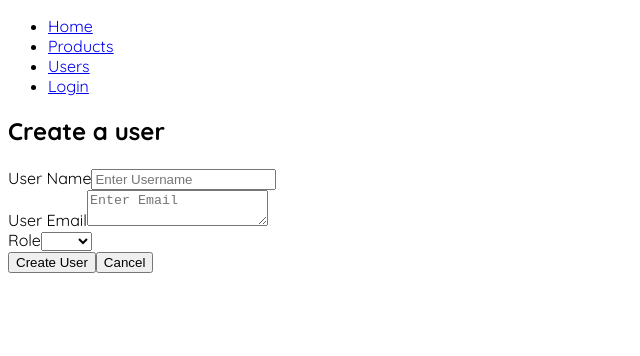
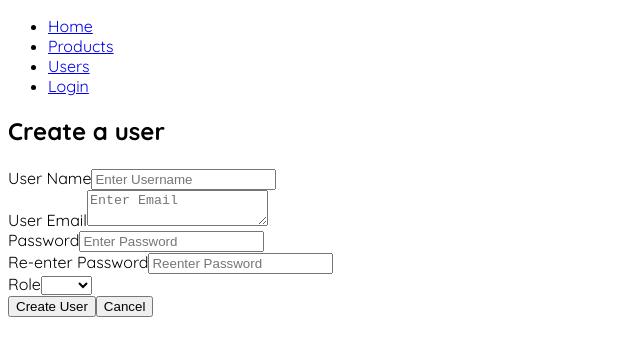
Before and after one commit to Innovation-scan-game/ISG-CMS, a Vue app: page /createuser in a window 1280 px wide. Shown: the top 356 px of the page, without its empty margins (0-640 px from the left). Built offline with nearby package versions, Linux system fonts and the light colour scheme; the HTML template or start-up script is replaced by a standard one.

Commit message:
Fixed and tested

```diff
--- a/src/components/users/CreateUser.vue
+++ b/src/components/users/CreateUser.vue
@@ -18,6 +18,25 @@
             placeholder="Enter Email"
           ></textarea>
         </div>
+
+        <div class="input-group mb-3">
+          <span class="input-group-text">Password</span>
+          <input type="password"
+            class="form-control"
+            v-model="user.password"
+            placeholder="Enter Password"
+          />
+        </div>
+
+        <div class="input-group mb-3">
+          <span class="input-group-text">Re-enter Password</span>
+          <input type="password"
+            class="form-control"
+            v-model="user.password2"
+            placeholder="Reenter Password"
+          />
+        </div>
+
         <div class="input-group mb-3">
           <span class="input-group-text">Role</span>
           <select class="form-select" v-model="user.role" placeholder="Select Role">
@@ -53,23 +72,28 @@ export default {
       user: {
         username: "",
         email: "",
-        role:"",
+        password:"",
 
       },
     };
   },
   methods: {
     addUser() {
-
+  if (this.user.password == this.user.password2) {
+    const payload = {
+      username: this.user.username,
+      email: this.user.email,
+      password: this.user.password,
+      };
     axios
-        .post("https://cardisc.azurewebsites.net/api/user", this.user
-        )
+      .post("https://cardisc.azurewebsites.net/api/user", payload)
       .then((res) => {
         console.log(res.data);
         this.$refs.form.reset();
         this.$router.push("/users");
       })
       .catch((error) => console.log(error));
+  }
 },
   },
 
--- a/src/components/users/EditUser.vue
+++ b/src/components/users/EditUser.vue
@@ -17,12 +17,15 @@
             v-model="user.email"
           ></textarea>
         </div>
+
         <div class="input-group mb-3">
           <span class="input-group-text">Role</span>
-          <select class="form-select" v-model="user.role">
+          <select class="form-select" v-model="user.role" placeholder="Select Role">
             <option :value="'user'">User</option>
+            <option :value="'Admin'">Admin</option>
           </select>
         </div>
+
 
         <div class="input-group mt-4">
           <button type="button" class="btn btn-primary" @click="updateUser">
@@ -45,7 +48,7 @@
 import axios from '../../axios-auth'
 
 export default {
-  name: "CreateUser",
+  name: "UpdateUser",
   props: {
     id: String,
   },
@@ -56,6 +59,7 @@ export default {
         username: "",
         email: "",
         role: "",
+
       },
     };
   },
@@ -69,21 +73,45 @@ export default {
         this.user.username = response.data.username;
         this.user.email = response.data.email;
         this.user.role = response.data.role;
+        this.originalRole = response.data.role;
+        this.originalUsername = response.data.username;
+      this.originalEmail = response.data.email;
       } catch (error) {
         console.error(error);
       }
     },
+
     updateUser() {
+  const updatedUser = {
+    id: this.id,
+  };
+  if (this.user.username !== this.originalUsername) {
+    updatedUser.username = this.user.username;
+  }
+  if (this.user.email !== this.originalEmail) {
+    updatedUser.email = this.user.email;
+  }
+  if (this.user.role !== this.originalRole) {
+    updatedUser.role = this.user.role;
+}
+
+    if (Object.keys(updatedUser).length > 0) {
+
     axios
-        .put("https://cardisc.azurewebsites.net/api/user/", this.user)
+      .put(`https://cardisc.azurewebsites.net/api/user/`, updatedUser)
       .then((res) => {
         console.log(res.data);
         this.$refs.form.reset();
         this.$router.push("/users");
       })
       .catch((error) => console.log(error));
+  } else {
+    console.log("No changes were made.");
+  }
+}
+
   },
-  },
+
 };
 </script>
 
--- a/src/components/users/UserListItem.vue
+++ b/src/components/users/UserListItem.vue
@@ -31,6 +31,7 @@ export default {
   },
   methods: {
     deleteUser(id) {
+      if(confirm("Do you really want to delete?")){
       axios
         .delete("https://cardisc.azurewebsites.net/api/user/" + id)
         .then((result) => {
@@ -38,6 +39,7 @@ export default {
           this.$emit('update')
         })
         .catch((error) => console.log(error));
+      }
     },
     editUser(id) {
       this.$router.push('/edituser/' + id);
```
Lines whose indentation alone changed are shown as unchanged.
